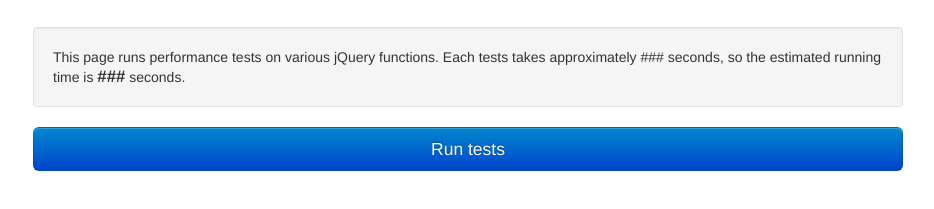
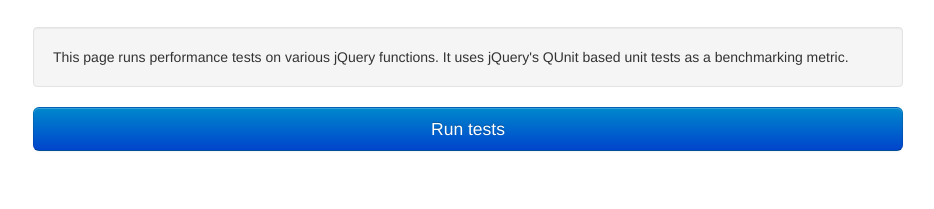
Before and after one commit to siovene/perfectjs, a website: page examples/jquery/index.html in a window 1280 px wide. Shown: the part 83-292 px from the top of the page, without its empty margins (22-956 px from the left). Drawn offline with Linux system fonts and the light colour scheme.

Commit message:
[jquery example ui] Remove estimated time because it was not correct.

```diff
--- a/examples/jquery/index.html
+++ b/examples/jquery/index.html
@@ -21,10 +21,8 @@
 
 					<div class="well">
 						This page runs performance tests on various jQuery
-						functions. Each tests takes approximately
-						<span id="opsPerSec">###</span> seconds, so the
-						estimated running time is
-						<span id="estimatedTime">###</span> seconds.
+						functions. It uses jQuery's QUnit based unit tests as
+						a benchmarking metric.
 					</div>
 
 					<div id="progress" class="progress progress-striped hidden">
--- a/examples/jquery/src/ui.js
+++ b/examples/jquery/src/ui.js
@@ -20,9 +20,6 @@
 			$('#status #progress #total').text(suite.length);
 			$('#status #comparing #a').text(QUnit.getPerfect().options.a);
 			$('#status #comparing #b').text(QUnit.getPerfect().options.b);
-
-			$('#opsPerSec').text(Benchmark.options.maxTime);
-			$('#estimatedTime').text(suite.length * Benchmark.options.maxTime);
 
 			$('#progress').removeClass('hidden');
 			$('#starting').removeClass('hidden');
```
